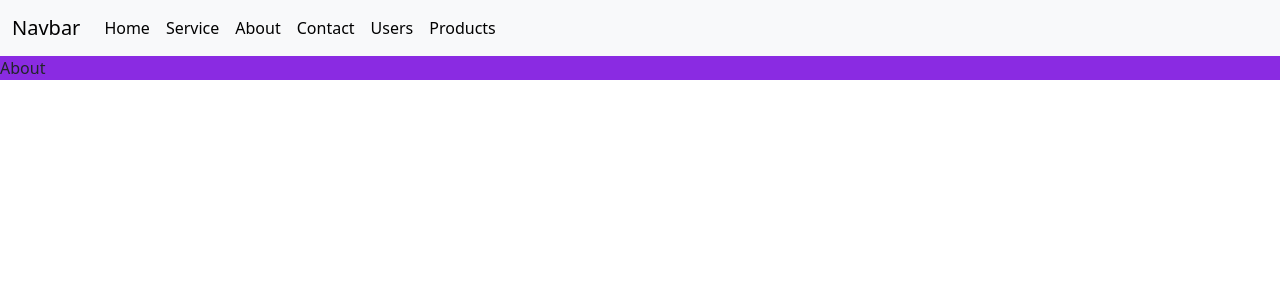
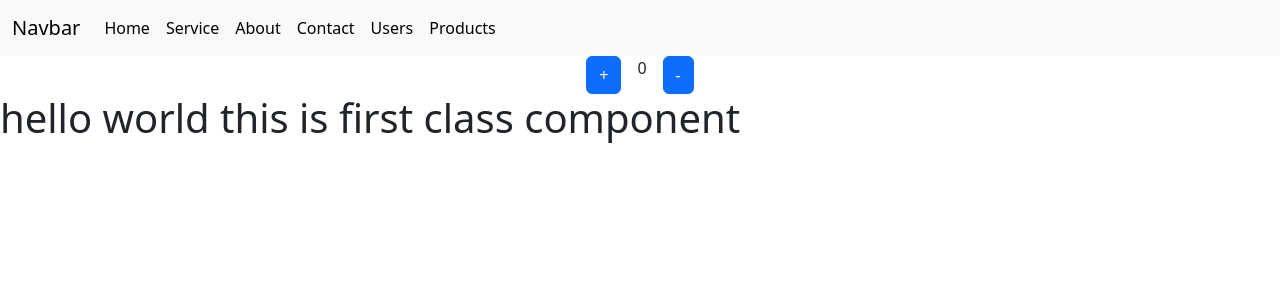
Before and after one commit to shailesh-ss-19-11/tops, a React (Create React App) app: page /about in a window 1280 px wide. Shown: the top 300 px of the page. Built offline with nearby package versions, Linux system fonts and the light colour scheme.

Commit message:
class component

```diff
--- a/src/components/site/About.jsx
+++ b/src/components/site/About.jsx
@@ -1,11 +1,48 @@
-import React from 'react';
-import './site.scss'
-const About = () => {
-    return (
-        <div className='about'>
-            About
-        </div>
-    );
+import React from "react";
+import { Component } from 'react'
+class About extends Component {
+    constructor(props) {
+        alert("constructor called")
+        super();
+        this.state = {
+            count: 0
+        }
+
+        // this.handleClick = this.handleClick.bind(this);
+    }
+
+    componentDidMount() {
+        alert("componentDidMount called")
+    }
+
+    componentWillUnmount() {
+        alert("componentwillunMount called")
+    }
+
+    componentDidUpdate(prevprops, prevstate) {
+
+        console.log(prevstate)
+        if (prevstate.count === 5) {
+            alert("componentDidUpdate called")
+        }
+    }
+
+    decrease = () => {
+        this.setState({ count: this.state.count - 1 })
+    }
+    render() {
+        alert("render called")
+        return (
+            <>
+                <div className="d-flex justify-content-center gap-3">
+                    <button className="btn btn-primary" onClick={() => this.setState({ count: this.state.count + 1 })}>+</button>
+                    {this.state.count}
+                    <button className="btn btn-primary" onClick={this.decrease}>-</button>
+                </div>
+                <h1>hello world this is first class component</h1>
+            </>
+        )
+    }
 }
 
 export default About;
--- a/src/components/site/Contact.jsx
+++ b/src/components/site/Contact.jsx
@@ -1,6 +1,6 @@
 import React from 'react';
 
-const Contact = () => {
+const Contact = (props) => {
     return (
         <div>
             Contact
```
